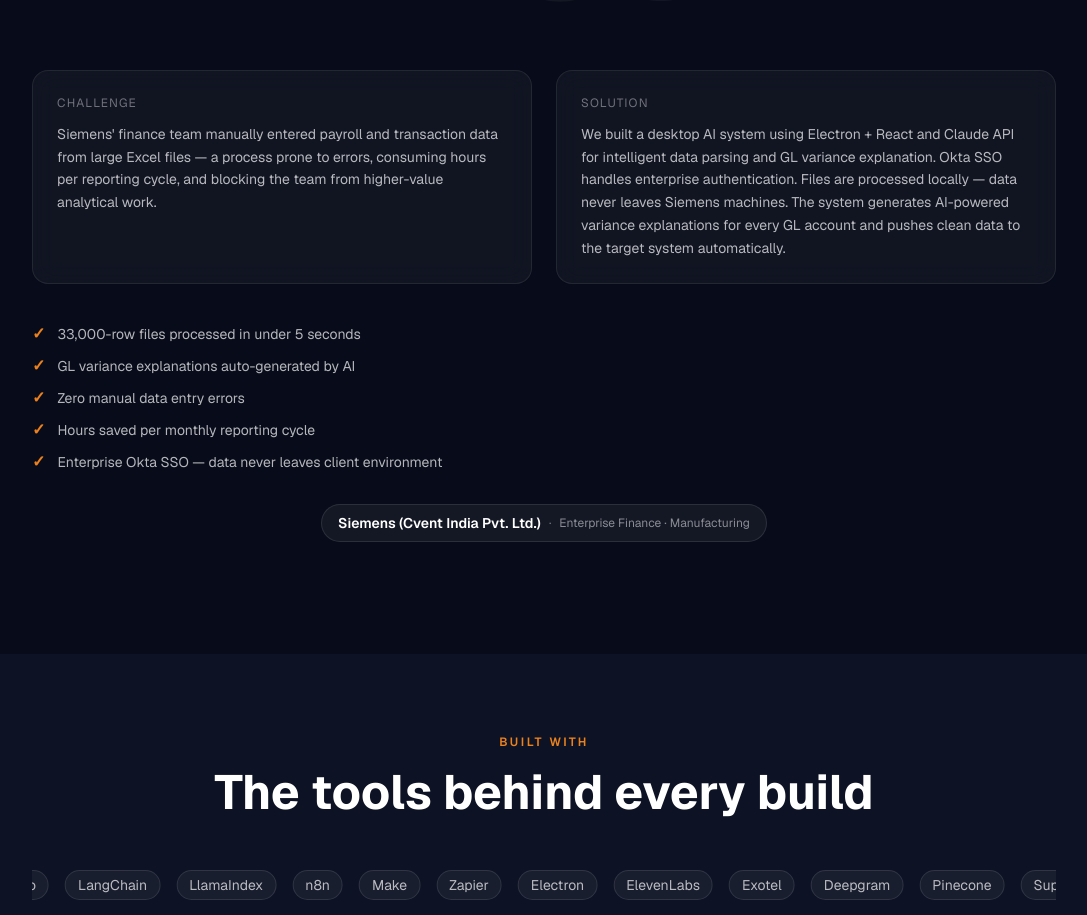
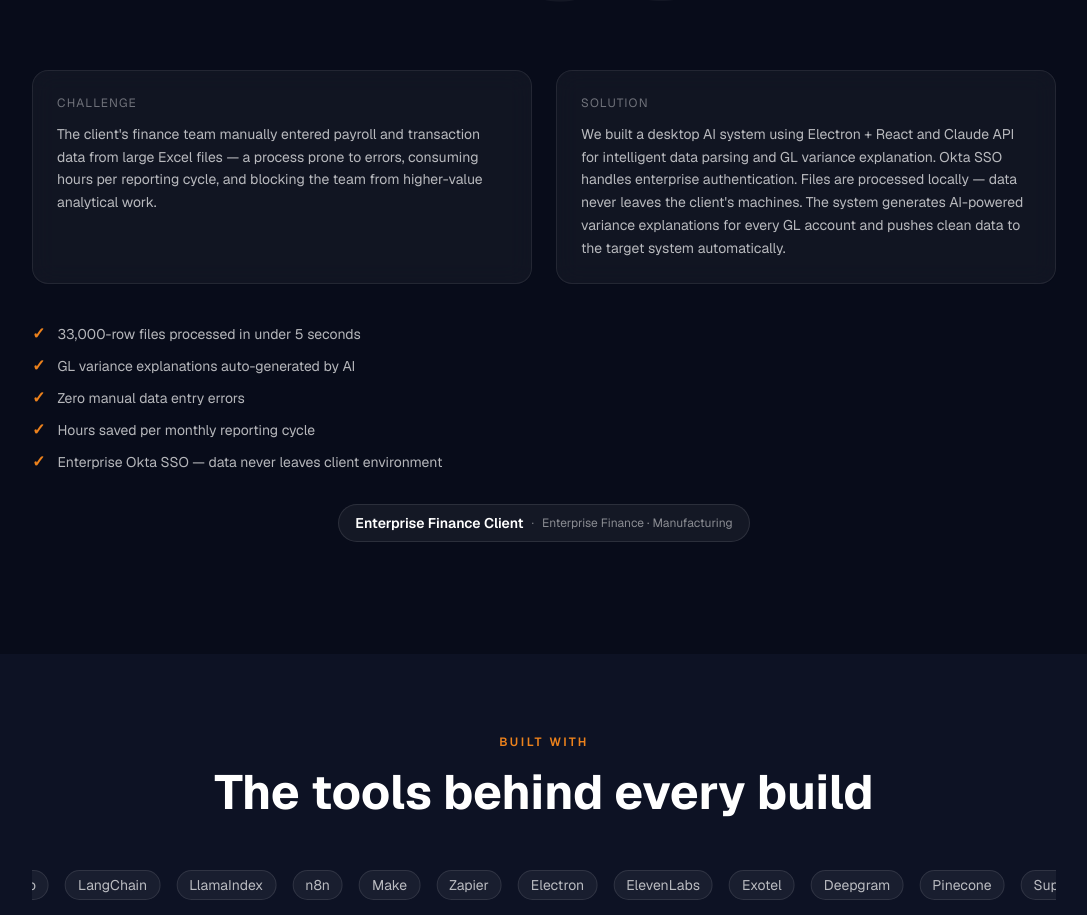
Before and after one commit to krush7789/Bail-fe-Test, a Next.js app: page / in a window 1280 px wide. Shown: the part 5620-6535 px from the top of the page, without its empty margins (96-1183 px from the left). Built offline with nearby package versions, Linux system fonts and the light colour scheme.

Commit message:
Changing the name of the company

```diff
--- a/src/content/catalog.ts
+++ b/src/content/catalog.ts
@@ -191,11 +191,11 @@
 
 // Case study
 export const caseStudy = {
-  client: "Siemens (Cvent India Pvt. Ltd.)",
+  client: "Enterprise Finance Client",
   category: "Enterprise Finance · Manufacturing",
   headline: "33,000-row payroll files processed in under 5 seconds",
-  challenge: "Siemens' finance team manually entered payroll and transaction data from large Excel files — a process prone to errors, consuming hours per reporting cycle, and blocking the team from higher-value analytical work.",
-  solution: "We built a desktop AI system using Electron + React and Claude API for intelligent data parsing and GL variance explanation. Okta SSO handles enterprise authentication. Files are processed locally — data never leaves Siemens machines. The system generates AI-powered variance explanations for every GL account and pushes clean data to the target system automatically.",
+  challenge: "The client's finance team manually entered payroll and transaction data from large Excel files — a process prone to errors, consuming hours per reporting cycle, and blocking the team from higher-value analytical work.",
+  solution: "We built a desktop AI system using Electron + React and Claude API for intelligent data parsing and GL variance explanation. Okta SSO handles enterprise authentication. Files are processed locally — data never leaves the client's machines. The system generates AI-powered variance explanations for every GL account and pushes clean data to the target system automatically.",
   outcomes: [
     "33,000-row files processed in under 5 seconds",
     "GL variance explanations auto-generated by AI",
```
